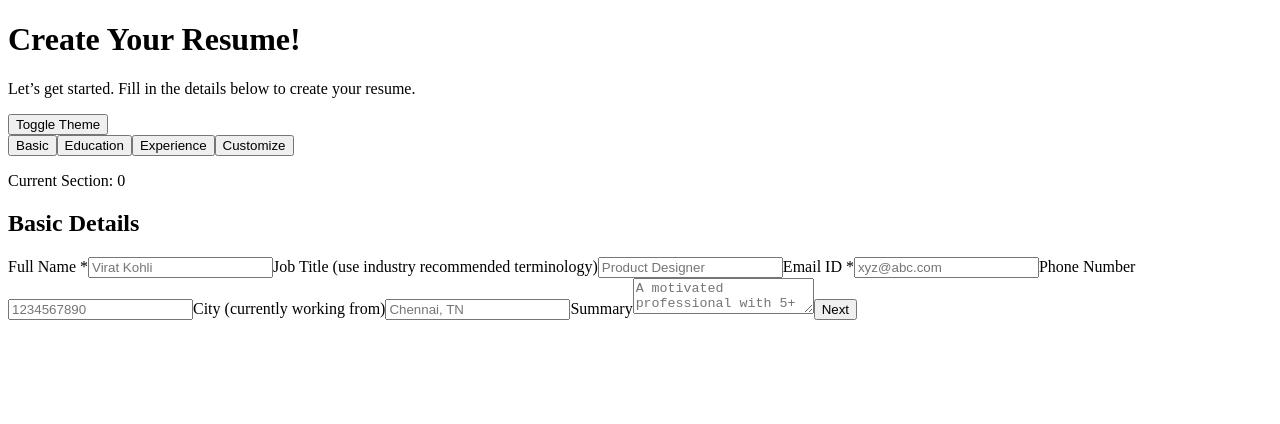
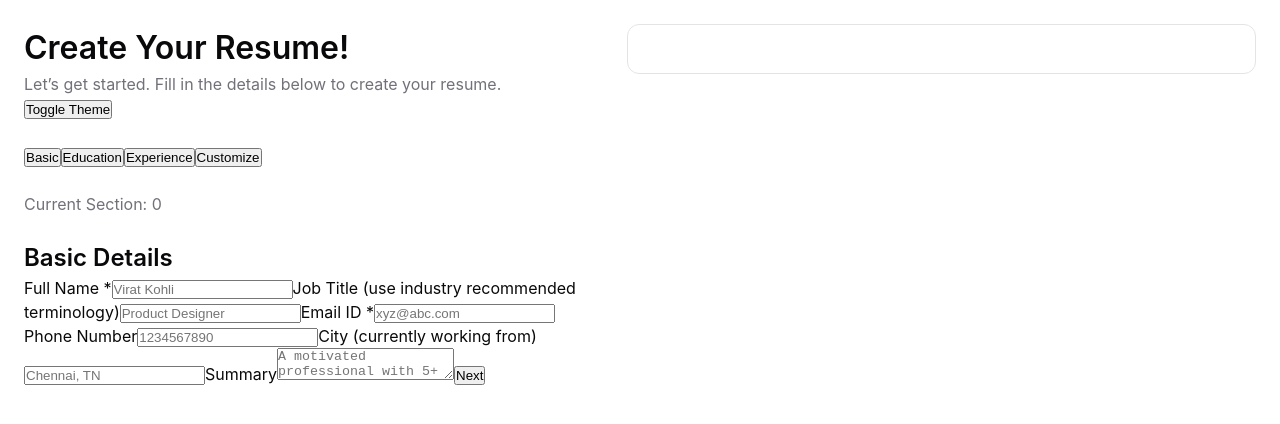
Before and after one commit to aneesh199608/odin-cv-application, a React (Vite) app: page / in a window 1280 px wide. Shown: the top 424 px of the page. Built offline with nearby package versions, Linux system fonts and the light colour scheme.

Commit message:
feat: implement css styles for App

```diff
--- a/src/App.jsx
+++ b/src/App.jsx
@@ -20,6 +20,7 @@ export default function App() {
   return (
     <>
       <div className="app">
+        <div className="form-column">
           <FormHeader />
           <SectionToggle step={step} setStep={setStep} />
           <p>Current Section: {step}</p>
@@ -53,18 +54,11 @@ export default function App() {
               setStep = {setStep}
             />
           )}
+        </div>
 
-        {/* {step === '3' && (
-          <Customize
-            data={resume.customize}
-            onChange={(customize) =>
-              setResume({...resume,customize: customize})
-            }
-            setStep = {setStep}
-          />
-        )} */}
-
+        <div className="preview-column">
           <GeneralPreview data={resume} />
+        </div>
       </div>
     </>
   );
--- a/src/style.css
+++ b/src/style.css
@@ -0,0 +1,87 @@
+
+:root {
+  /* Colors */
+  --background: #FFFFFF; /* Figma: fill_71H5KK */
+  --foreground: #09090B; /* Figma: fill_CPXA8H (Primary Text) */
+  --muted-foreground: #71717A; /* Figma: fill_UMW1B9 (Placeholder/Subtle Text) */
+  --card-background: #FFFFFF; /* Background for distinct sections like preview */
+  --card-foreground: var(--foreground);
+  --border: #E4E4E7; /* Figma: stroke_58LGZ8 */
+  --input-border: var(--border); /* Specific for inputs, can differ */
+  --primary: #18181B; /* Figma: fill_NVHU0G (Button Background/Strong Text) */
+  --primary-foreground: #FAFAFA; /* Figma: fill_09CO6P (Text on Primary Button) */
+
+  /* Spacing & Layout */
+  --app-padding: 24px; /* Figma: padding */
+  --column-gap: 24px; /* Figma: gap */
+  --border-radius-lg: 12px; /* Figma: GeneralPreview borderRadius */
+  --border-radius-md: 8px; /* Common medium radius */
+  --border-radius-sm: 6px; /* Common small radius (buttons, inputs) */
+
+  /* Fonts (Using system fonts as fallback) */
+  --font-sans: 'Inter', -apple-system, BlinkMacSystemFont, "Segoe UI", Roboto, Helvetica, Arial, sans-serif, "Apple Color Emoji", "Segoe UI Emoji", "Segoe UI Symbol";
+
+  /* Transitions */
+  --transition-colors: color 150ms ease-out, background-color 150ms ease-out;
+}
+
+/* Basic Reset & Body Styles */
+*,
+*::before,
+*::after {
+  box-sizing: border-box;
+  margin: 0;
+  padding: 0;
+}
+
+body {
+  font-family: var(--font-sans);
+  background-color: var(--background);
+  color: var(--foreground);
+  line-height: 1.5;
+  -webkit-font-smoothing: antialiased;
+  -moz-osx-font-smoothing: grayscale;
+  min-height: 100vh;
+}
+
+/* App Layout */
+.app {
+  display: flex; /* Use flexbox for row layout */
+  flex-direction: row; /* Explicitly row */
+  padding: var(--app-padding);
+  gap: var(--column-gap);
+  min-height: calc(100vh - (2 * var(--app-padding))); /* Fill viewport height minus padding */
+  max-width: 1400px; /* Optional: Constrain max width */
+  margin: 0 auto; /* Center if max-width is applied */
+}
+
+/* Form Column (Left Side) */
+.form-column {
+  flex: 1; /* Allow form column to grow/shrink */
+  /* Add min-width if needed, e.g., min-width: 400px; */
+  display: flex;
+  flex-direction: column;
+  gap: 24px; /* Consistent gap for direct children like header, toggles, form */
+}
+
+/* Preview Column (Right Side) */
+.preview-column {
+  flex: 1; /* Allow preview column to grow/shrink */
+  /* Add min-width if needed, e.g., min-width: 400px; */
+  background-color: var(--card-background);
+  border: 1px solid var(--border);
+  border-radius: var(--border-radius-lg);
+  padding: var(--app-padding); /* Add padding inside the preview area */
+  height: fit-content; /* Adjust height based on content */
+  max-height: calc(100vh - (2 * var(--app-padding))); /* Prevent exceeding viewport */
+  overflow-y: auto; /* Allow scrolling if content exceeds height */
+}
+
+/* Basic Heading/Text Styles (Example) */
+h1, h2, h3, h4, h5, h6 {
+  font-weight: 600; /* Example */
+}
+
+p {
+  color: var(--muted-foreground); /* Default paragraph color */
+}
```
Also changed, not shown: src/components/SectionToggle.css (added). Lines whose indentation alone changed are shown as unchanged.
